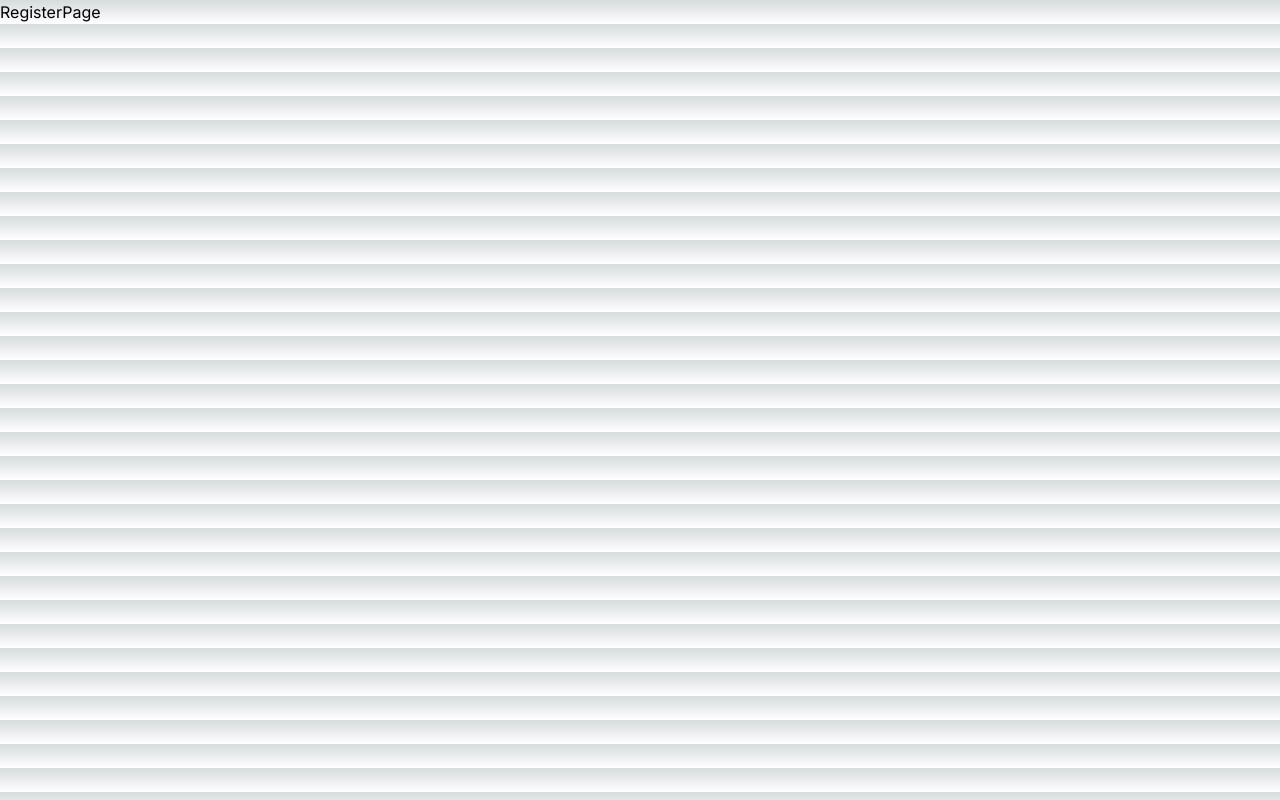
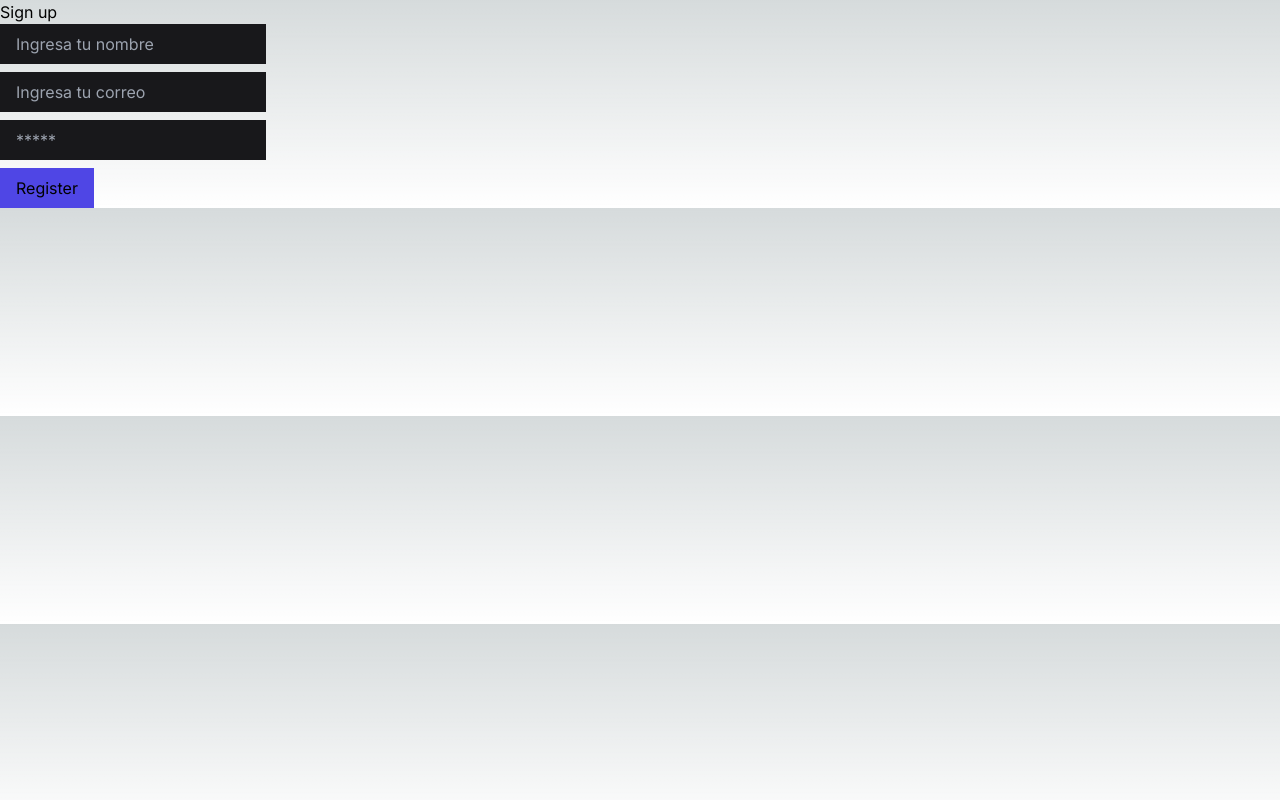
Before and after one commit to IvanVasquez289/next-auth, a Next.js app: page /register in a window 1280 px wide. Built offline with nearby package versions, Linux system fonts and the light colour scheme.

Commit message:
Signup form

```diff
--- a/src/app/api/auth/signup/route.ts
+++ b/src/app/api/auth/signup/route.ts
@@ -25,7 +25,11 @@
         await user.save()
         console.log(user)
 
-        return NextResponse.json({user})
+        return NextResponse.json({
+          fullname: user.fullname,
+          email: user.email,
+          _id: user._id
+        })
     } catch (error) {
        if(error instanceof Error){
          return NextResponse.json(
--- a/src/app/register/page.tsx
+++ b/src/app/register/page.tsx
@@ -1,9 +1,58 @@
-import React from 'react'
+'use client'
+import React, { FormEvent, useState } from 'react'
+import axios, { AxiosError } from 'axios'
+const RegisterPage = () => {
 
-const RegisterPage = () => {
+  const [error,setError] = useState('')
+
+  const handleSubmit = async (e:FormEvent<HTMLFormElement>) => {
+    e.preventDefault()
+    const formData = new FormData(e.currentTarget)
+    const fullname = formData.get('username')
+    const email = formData.get('email')
+    const password = formData.get('password')
+
+    try {
+      const {data} = await axios.post('/api/auth/signup',{fullname,email,password})
+      console.log(data)
+    } catch (error) {
+      console.log(error)
+      if(error instanceof AxiosError){
+        setError(error.response?.data.msj)
+      }
+    }
+  }
   return (
-    <div>RegisterPage</div>
-  )
+    <form onSubmit={handleSubmit}>
+      {error && (
+        <div className='bg-red-500 text-white p-2 mb-2'>
+          <p>{error}</p>
+        </div>
+      )}
+      <h1>Sign up</h1>
+      <input
+        type="text"
+        name="username"
+        placeholder="Ingresa tu nombre"
+        className='bg-zinc-900 px-4 py-2 block mb-2'
+      />
+      <input
+        type="email"
+        name="email"
+        placeholder="Ingresa tu correo"
+        className='bg-zinc-900 px-4 py-2 block mb-2'
+      />
+      <input
+        type="password"
+        name="password"
+        placeholder="*****"
+        className='bg-zinc-900 px-4 py-2 block mb-2'
+      />
+      <button className='bg-indigo-600 px-4 py-2'>
+        Register
+      </button>
+    </form>
+  );
 }
 
 export default RegisterPage
```
